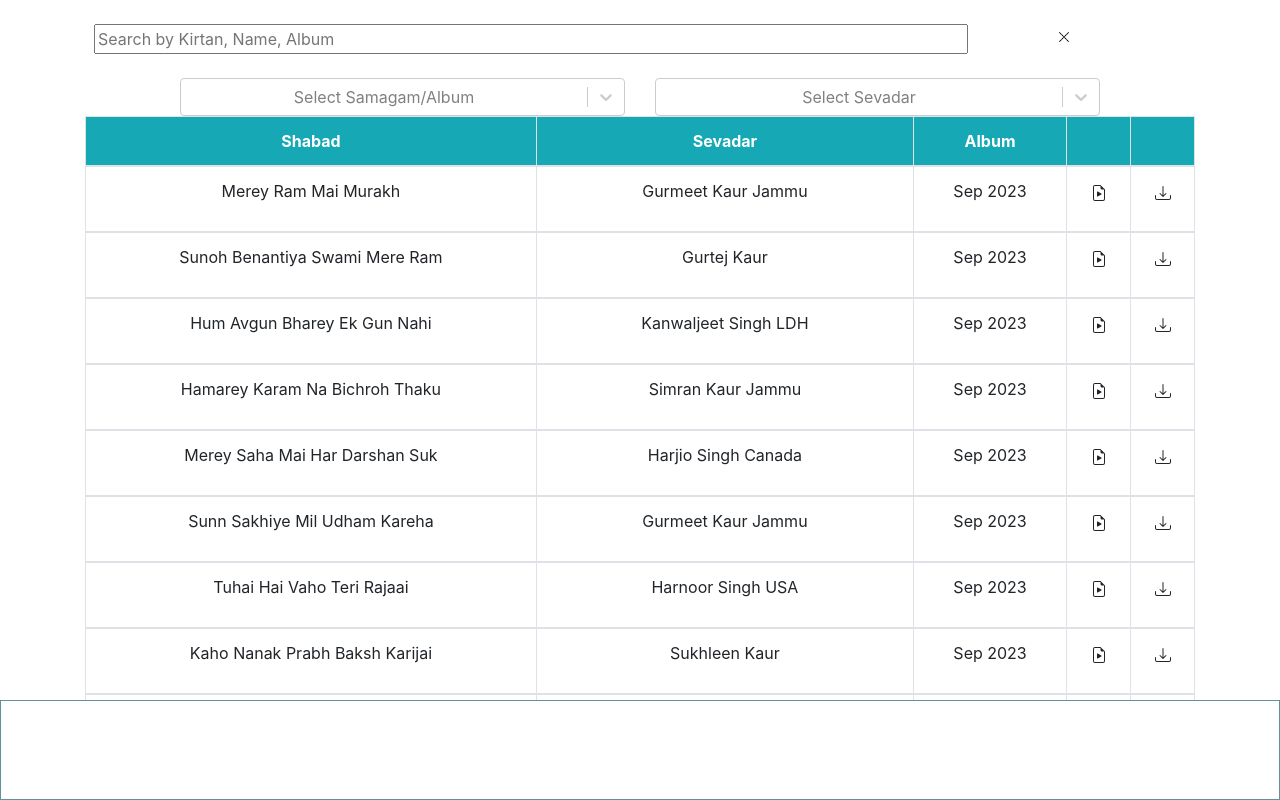
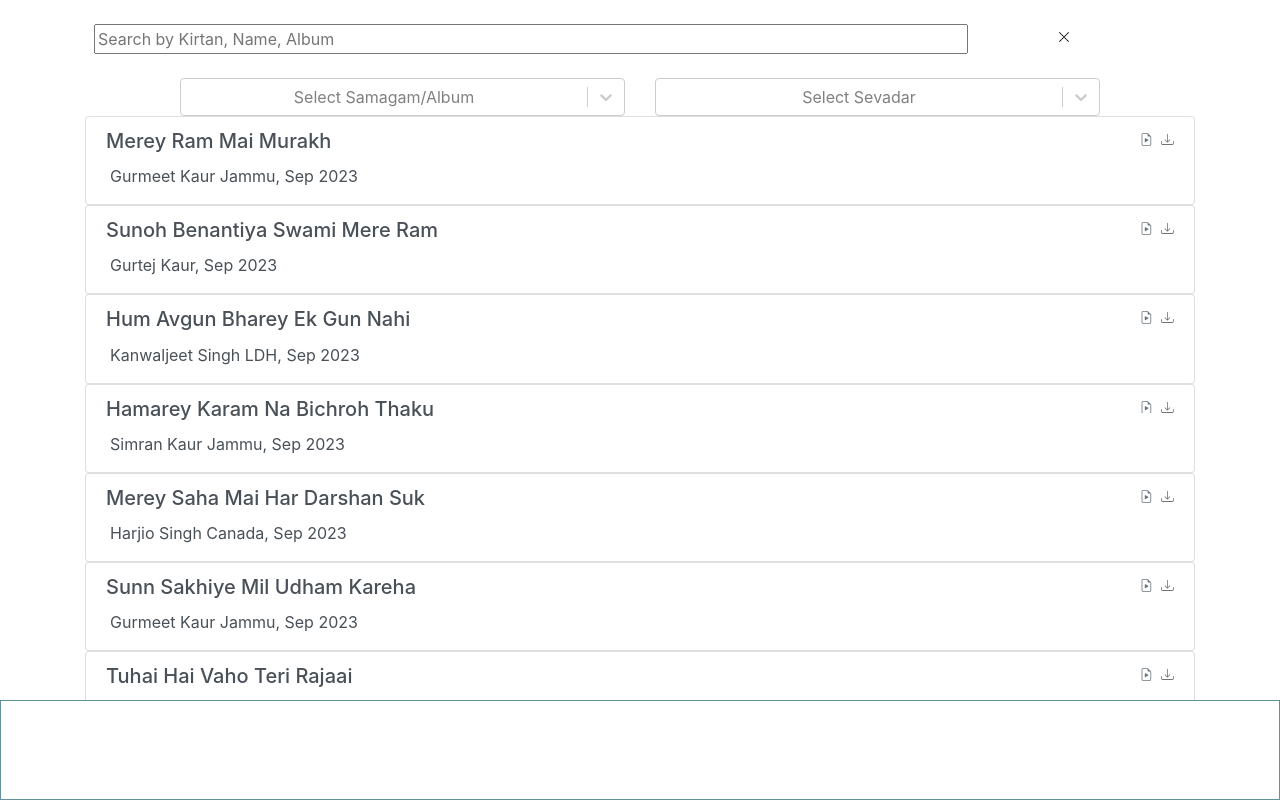
Before and after one commit to isupreetk/kirtan-frontend, a React (Create React App) app: page / in a window 1280 px wide. Shown: the top 800 px of the page. Built offline with nearby package versions, Linux system fonts and the light colour scheme.

Commit message:
changed display list view

```diff
--- a/src/components/KirtanList/KirtanList.jsx
+++ b/src/components/KirtanList/KirtanList.jsx
@@ -143,52 +143,88 @@ function KirtanList({
   //     console.log("ArtistFilter", artistFilter);
   //   };
 
+  //   return (
+  //     <>
+  //       <Container>
+  //         {/* <div>
+  //           <ul>
+  //             <p>Album</p>
+
+  //             {allAlbums.map((allAlbum, index) => {
+  //               return (
+  //                 <li key={index} onClick={(event) => handleAlbumFilter(event)}>
+  //                   <a href="#">{allAlbum}</a>
+  //                 </li>
+  //               );
+  //             })}
+  //           </ul>
+  //           <ul>
+  //             <p>Artist</p>
+
+  //             {allArtists.map((allArtist, index) => {
+  //               return (
+  //                 <li key={index} onClick={(event) => handleArtistFilter(event)}>
+  //                   <a href="#">{allArtist}</a>
+  //                 </li>
+  //               );
+  //             })}
+  //           </ul>
+  //         </div> */}
+  //         <Table striped bordered hover className="table">
+  //           <thead>
+  //             <tr>
+  //               <th>Shabad</th>
+  //               <th>Sevadar</th>
+  //               <th>Album</th>
+  //               <th></th>
+  //               <th></th>
+  //             </tr>
+  //           </thead>
+  //           {/*
+  //         {searchTerm
+  //           ? sortedKirtans.slice(0, 100).map(mapToHtml)
+  //           : kirtans.slice(0, 100).map(mapToHtml)} */}
+
+  //           {displayKirtans.map(mapToHtml)}
+  //         </Table>
+  //       </Container>
+  //     </>
+  //   );
+
   return (
-    <>
-      <Container>
-        {/* <div>
-          <ul>
-            <p>Album</p>
-
-            {allAlbums.map((allAlbum, index) => {
-              return (
-                <li key={index} onClick={(event) => handleAlbumFilter(event)}>
-                  <a href="#">{allAlbum}</a>
-                </li>
-              );
-            })}
-          </ul>
-          <ul>
-            <p>Artist</p>
-
-            {allArtists.map((allArtist, index) => {
-              return (
-                <li key={index} onClick={(event) => handleArtistFilter(event)}>
-                  <a href="#">{allArtist}</a>
-                </li>
-              );
-            })}
-          </ul>
-        </div> */}
-        <Table striped bordered hover className="table">
-          <thead>
-            <tr>
-              <th>Shabad</th>
-              <th>Sevadar</th>
-              <th>Album</th>
-              <th></th>
-              <th></th>
-            </tr>
-          </thead>
-          {/*
-        {searchTerm
-          ? sortedKirtans.slice(0, 100).map(mapToHtml)
-          : kirtans.slice(0, 100).map(mapToHtml)} */}
-
-          {displayKirtans.map(mapToHtml)}
-        </Table>
-      </Container>
-    </>
+    <Container>
+      {displayKirtans.map((kirtan) => {
+        // console.log(kirtan.Title);
+        return (
+          <div className="list-group">
+            <a
+              href="#"
+              className="list-group-item list-group-item-action flex-column align-items-start"
+            >
+              <div className="d-flex w-100 justify-content-between">
+                <h5 className="mb-1">{kirtan.Title}</h5>
+                <div className="d-flex justify-content-end">
+                  <small className="text-muted mr-1">
+                    <p onClick={() => handleKirtanSelection(kirtan)}>
+                      <FileEarmarkPlay />
+                    </p>
+                  </small>
+                  <small className="text-muted ml-1">
+                    <p onClick={() => handleKirtanSelection(kirtan)}>
+                      <Download />
+                    </p>
+                  </small>
+                </div>
+              </div>
+              <p className="d-flex mb-1 ml-1">
+                {kirtan.Sevadar}, {kirtan.Album}
+              </p>
+              {/* <small className="text-muted">Donec id elit non mi porta.</small> */}
+            </a>
+          </div>
+        );
+      })}
+    </Container>
   );
 }
 
--- a/src/pages/HomePage/HomePage.jsx
+++ b/src/pages/HomePage/HomePage.jsx
@@ -177,9 +177,11 @@ function HomePage() {
           searchExists = false;
         }
       });
+
       kirtan.hTitle = kirtan.Title;
       kirtan.hSevadar = kirtan.Sevadar;
       kirtan.hAlbum = kirtan.Album;
+
       if (searchExists) {
         kirtan.Score = arrayLength;
         array.forEach((word) => {
```
